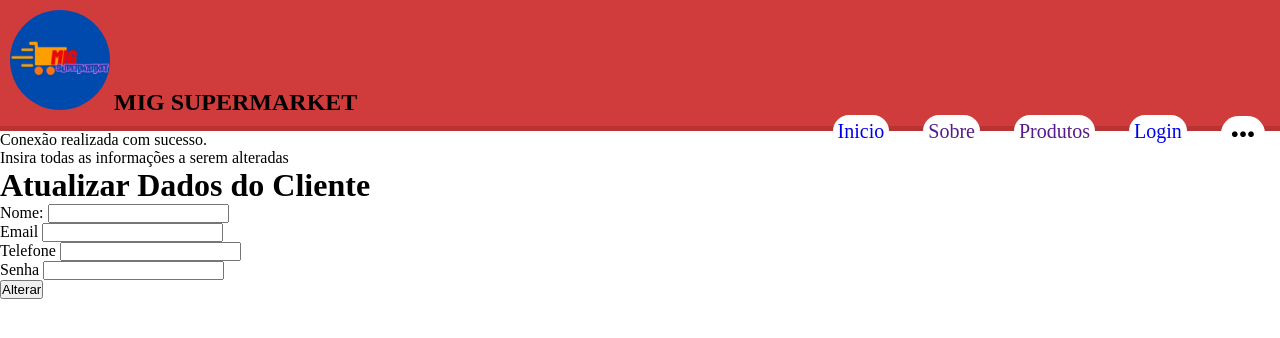
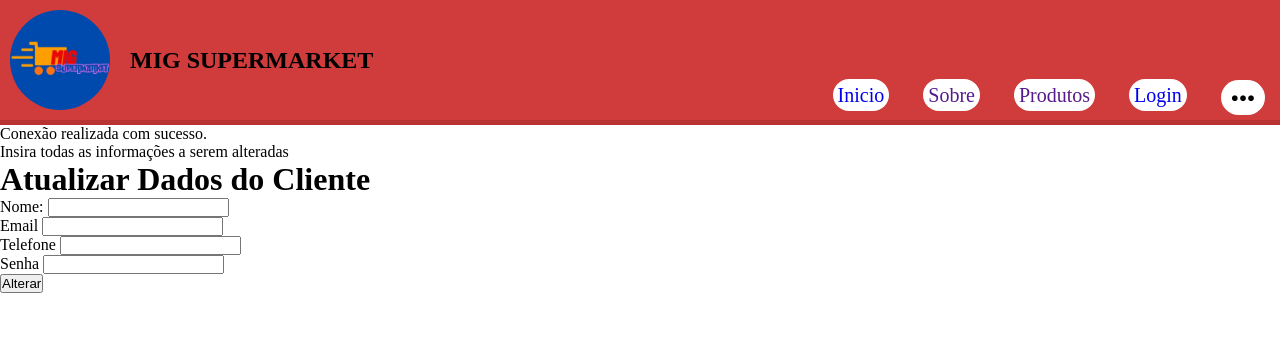
Before and after one commit to PabloRenato/MIG-SUPERMARKET, a PHP site: page /alterar_cliente.php in a window 1280 px wide. Shown: the top 338 px of the page. Run offline with PHP 8.4, Linux system fonts and the light colour scheme; data that the repository does not hold is empty.

Commit message:
Add files via upload

```diff
--- a/CSS/index.css
+++ b/CSS/index.css
@@ -20,19 +20,23 @@ li{
 #cabeçalho ul{
     padding: 10px;
 }
+#logo{
+    display: flex;
+    align-items: center;
+}
 #logo img{
-    display: inline;
     width: 100px;
     height: 100px;
     border-radius: 75px;
 }
-h2{
-    display: inline;
+#logo h2{
+    padding-left: 20px;
 }
 #menu{
     display: inline;
     position: fixed;
     right: 0;
+    top: 80px;
 }
 .menubtn {
     background-color: white;
```
